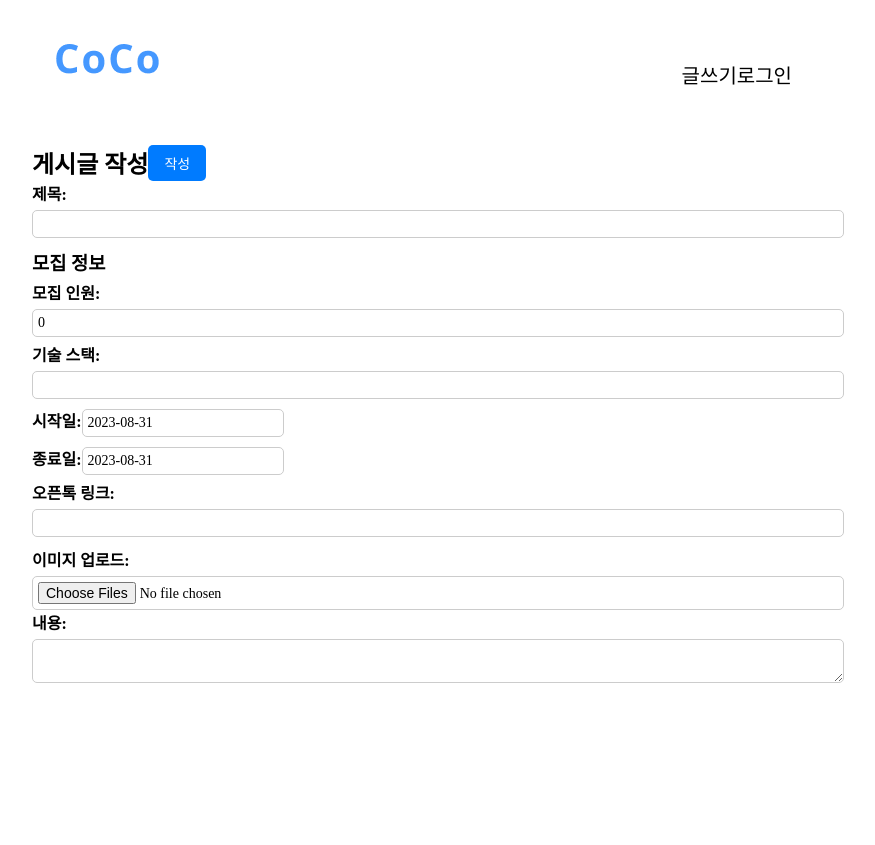
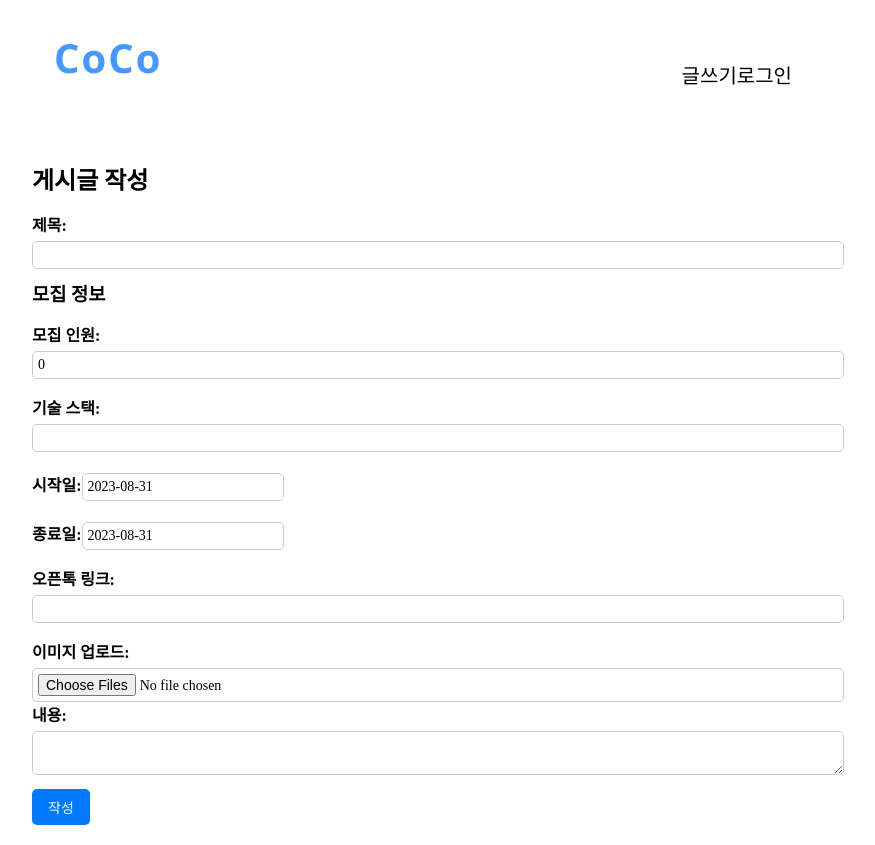
Before and after one commit to hyeonseong2023/CoCo, a React (Create React App) app in the folder frontend/: page /write in a window 1280 px wide. Shown: the whole page, without its empty margins (208-1083 px from the left). Before the commit the page ends 800 px from the top, so only its background shows below. Built offline with nearby package versions, Linux system fonts and the light colour scheme; a web font is replaced by a local one.

Commit message:
로그인 로직 수정.
해더 알람, 이미지 표시로 변경필요

```diff
--- a/frontend/src/App.tsx
+++ b/frontend/src/App.tsx
@@ -18,7 +18,7 @@ const App: React.FC = () => {
           <Route path="/" element={<Main />} /> {/* 기본 경로 */}
           <Route path="/Mypage" element={<Mypage />} /> {/* 마이페이지 경로 */}
           <Route path="/callback/*" element={<Main />} /> {/* 기본 경로 */}
-          <Route path='/Check' element={<Main />} />
+          <Route path='/Check' element={<Check />} />
           <Route path='/auth/kakao/callback' element={<KakaoCallback />} />
           <Route path='/join' element={<KakaoJoin />} />
         </Routes>
--- a/frontend/src/component/Banner.tsx
+++ b/frontend/src/component/Banner.tsx
@@ -15,28 +15,26 @@ const Banner = () => {
     autoplaySpeed: 3000,
   };
 
-
   const slideContents = [
     {
       image: `${Bimg}`,
       altText: '이미지 1',
       caption: '',
-      link: 'https://www.musinsa.com/app/', // 슬라이드 1에 대한 링크 설정 (원하는 URL로 변경)
+      link: 'https://www.musinsa.com/app/',
     },
     {
       image:
         'https://lh3.googleusercontent.com/-WLUHtnzZL_dHATAmOgjvKyl0ZhTEu4edNBC8u6EB4i0TilKAQbN60CWXwLkg3ZrcUs=w895-rwa',
       altText: '이미지 2',
       caption: '이미지 2 설명',
-      link: 'https://www.notion.so/ko-kr', // 슬라이드 2에 대한 링크 설정 (원하는 URL로 변경)
+      link: 'https://www.notion.so/ko-kr',
     },
     {
       image: 'https://static-cse.canva.com/blob/649373/createbanners.jpg',
       altText: '이미지 3',
       caption: '이미지 3 설명',
-      link: '', // 슬라이드 3에 대한 링크 설정 (원하는 URL로 변경)
+      link: '',
     },
-    // 원하는 만큼 슬라이드 컨텐츠를 추가할 수 있습니다.
   ];
 
   return (
--- a/frontend/src/component/Contents.tsx
+++ b/frontend/src/component/Contents.tsx
@@ -3,17 +3,14 @@ import '../css/Contents.css';
 
 import TopPosts from './TopPosts';
 
-// categoryData 타입 정의
 type categoryData = {
-  // 필요한 데이터 필드들을 여기에 추가
   id : number
   name: string;
   title: string;
   content: string;
 };
-
 interface ContentsProps {
-  categoryData: categoryData[]; // categoryData[] 타입으로 props 정의
+  categoryData: categoryData[];
 }
 
 const Contents: React.FC<ContentsProps> = ({ categoryData }) => {
--- a/frontend/src/component/Header.tsx
+++ b/frontend/src/component/Header.tsx
@@ -44,12 +44,15 @@ const Header: React.FC<HeaderProps> = ({ onLoginButtonClick }) => {
 
   const handleWriteClick = () => {
     if (isLoggedIn) {
-      // 이미 로그인되어 있으면 글쓰기 페이지로 이동
       navigate('/write');
     } else {
       openModal();
     }
   };
+
+  useEffect(() => {
+
+  }, []);
 
   return (
     <div className="header-container">
--- a/frontend/src/component/Login.tsx
+++ b/frontend/src/component/Login.tsx
@@ -39,9 +39,8 @@ const Login: React.FC<LoginProps> = ({ onClose }) => {
     openPopup();
   }, []);
 
-  // 페이지 이동 후 뒤로 가기 버튼을 사용하여 이전 페이지로 이동할 수 있도록 브라우저 기록에 현재 페이지를 추가
   const handlePageNavigation = () => {
-    window.history.pushState(null, '', '/'); // '/'에는 이전 페이지의 URL을 넣어야 합니다.
+    window.history.pushState(null, '', '/');
   };
 
 
--- a/frontend/src/component/Main.tsx
+++ b/frontend/src/component/Main.tsx
@@ -5,7 +5,6 @@ import Banner from './Banner'
 import Contents from './Contents'
 import CategoryBox from './CategoryBox'
 import { useLocation } from 'react-router-dom';
-import Check from './Check';
 
 type MainProps = {};
 
@@ -57,13 +56,11 @@ const Main: React.FC<MainProps> = ({}) => {
 
   return (
     <div>
-      <Check/>
       <Header onLoginButtonClick={handleLoginButtonClick} />
       <Banner />
       <div id="main-Whitespace"/>
       <CategoryBox onUpdateData={updateCategoryData} />
       <Contents categoryData={initialCategoryData} />
-
     </div>
   );
 };
--- a/frontend/src/component/Write.tsx
+++ b/frontend/src/component/Write.tsx
@@ -8,8 +8,8 @@ import Cookies from 'js-cookie';
 const Write = () => {
   const [title, setTitle] = useState('');
   const [content, setContent] = useState('');
-  const [images, setImages] = useState<File[]>([]); // 이미지 파일들을 배열로 관리
-  const [previewImages, setPreviewImages] = useState<string[]>([]); // 미리 보기 이미지들의 URL을 배열로 관리
+  const [images, setImages] = useState<File[]>([]);
+  const [previewImages, setPreviewImages] = useState<string[]>([]);
 
   const [recruitmentInfo, setRecruitmentInfo] = useState({
     recruitmentCount: 0,
@@ -93,7 +93,6 @@ const Write = () => {
     formData.append('BOARD_VIEWS', '0');
     formData.append('SKILL_NAME', recruitmentInfo.techStack);
 
-    // 선택된 이미지들 업로드 처리
     images.forEach((file) => {
       formData.append('BOARD_IMG', file);
     });
@@ -125,7 +124,7 @@ const Write = () => {
       openTalkLink: '',
     });
     setImages([]);
-    setPreviewImages([]); // 이미지 미리 보기 초기화
+    setPreviewImages([]);
   };
 
   return (
@@ -135,12 +134,9 @@ const Write = () => {
       <form className="write-form" onSubmit={handleSubmit}>
         <div className='write-submitSet'>
           <h2>게시글 작성</h2>
-          <button type="submit" className="submit-button">
-            작성
-          </button>
         </div>
 
-        <div className="form-group">
+        <div className="form-group form-group-spacing">
           <label htmlFor="title">제목:</label>
           <input
             type="text"
@@ -151,9 +147,9 @@ const Write = () => {
             className="input-field"
           />
         </div>
-        <div className="form-group">
+        <div className="form-group form-group-spacing">
           <h3>모집 정보</h3>
-          <div className="form-subgroup">
+          <div className="form-subgroup form-subgroup-spacing">
             <label htmlFor="recruitmentCount">모집 인원:</label>
             <input
               type="number"
@@ -164,7 +160,7 @@ const Write = () => {
               className="input-field"
             />
           </div>
-          <div className="form-subgroup">
+          <div className="form-subgroup form-subgroup-spacing">
             <label htmlFor="techStack">기술 스택:</label>
             <input
               type="text"
@@ -175,7 +171,7 @@ const Write = () => {
               className="input-field"
             />
           </div>
-          <div className="form-subgroup">
+          <div className="form-subgroup form-subgroup-spacing">
             <label htmlFor="startDate">시작일:</label>
             <DatePicker
               selected={recruitmentInfo.startDate}
@@ -185,7 +181,7 @@ const Write = () => {
               className="input-field"
             />
           </div>
-          <div className="form-subgroup">
+          <div className="form-subgroup form-subgroup-spacing">
             <label htmlFor="endDate">종료일:</label>
             <DatePicker
               selected={recruitmentInfo.endDate}
@@ -195,7 +191,7 @@ const Write = () => {
               className="input-field"
             />
           </div>
-          <div className="form-subgroup">
+          <div className="form-subgroup form-subgroup-spacing">
             <label htmlFor="openTalkLink">오픈톡 링크:</label>
             <input
               type="text"
@@ -208,7 +204,7 @@ const Write = () => {
           </div>
         </div>
 
-        <div className="form-subgroup">
+        <div className="form-subgroup form-subgroup-spacing">
           <label htmlFor="image">이미지 업로드:</label>
           <input
             type="file"
@@ -217,11 +213,11 @@ const Write = () => {
             onChange={handleImageChange}
             accept="image/*"
             className="input-field"
-            multiple // 다중 파일 선택을 가능하게 함
+            multiple
           />
         </div>
         {previewImages.length > 0 && (
-          <div className="image-preview">
+          <div className="image-preview form-group-spacing">
             {previewImages.map((imageUrl, index) => (
               <div key={index} className="image-preview-item">
                 <img className='testimg' src={imageUrl} alt={`미리 보기 ${index}`} />
@@ -231,7 +227,7 @@ const Write = () => {
           </div>
         )}
 
-        <div className="form-group">
+        <div className="form-group form-group-spacing">
           <label htmlFor="content">내용:</label>
           <textarea
             id="content"
@@ -241,6 +237,10 @@ const Write = () => {
             className="textarea-field"
           />
         </div>
+
+        <button type="submit" className="submit-button">
+          작성
+        </button>
       </form>
     </div>
   );
--- a/frontend/src/css/Banner.css
+++ b/frontend/src/css/Banner.css
@@ -1,9 +1,7 @@
-/* 기본 스타일 */
-
 .slide-image {
   width: 100%;
-  max-height: 100%;
-  object-fit: contain; /* 기본적으로 contain 사용 */
+  max-height: 330px;
+  object-fit: contain;
 }
 
 .slick-prev {
@@ -52,10 +50,11 @@ li.slick-active button:before {
   text-align: center;
 }
 
-/* 반응형 스타일 */
+
 @media screen and (max-width: 768px) {
   .slide-image {
-    object-fit: cover; /* 작아질 때 커버로 변경 */
+    object-fit: cover;
     max-height: 330px;
+    min-height: 330px;
   }
 }
--- a/frontend/src/css/Write.css
+++ b/frontend/src/css/Write.css
@@ -61,6 +61,16 @@ label {
 }
 
 .testimg{
-    width: auto;
+    max-width: 250px;
     max-height: 250px;
 }
+
+.write-form>div>div{
+    margin-top: 2%;
+    margin-bottom: 2%;
+}
+
+.write-submitSet{
+    margin-top: 2%;
+    margin-bottom: 2%;
+}
```
Also changed, not shown: frontend/src/component/Check.tsx (+5 -10 lines), frontend/src/component/JoinModel.tsx (+2 -6 lines).
